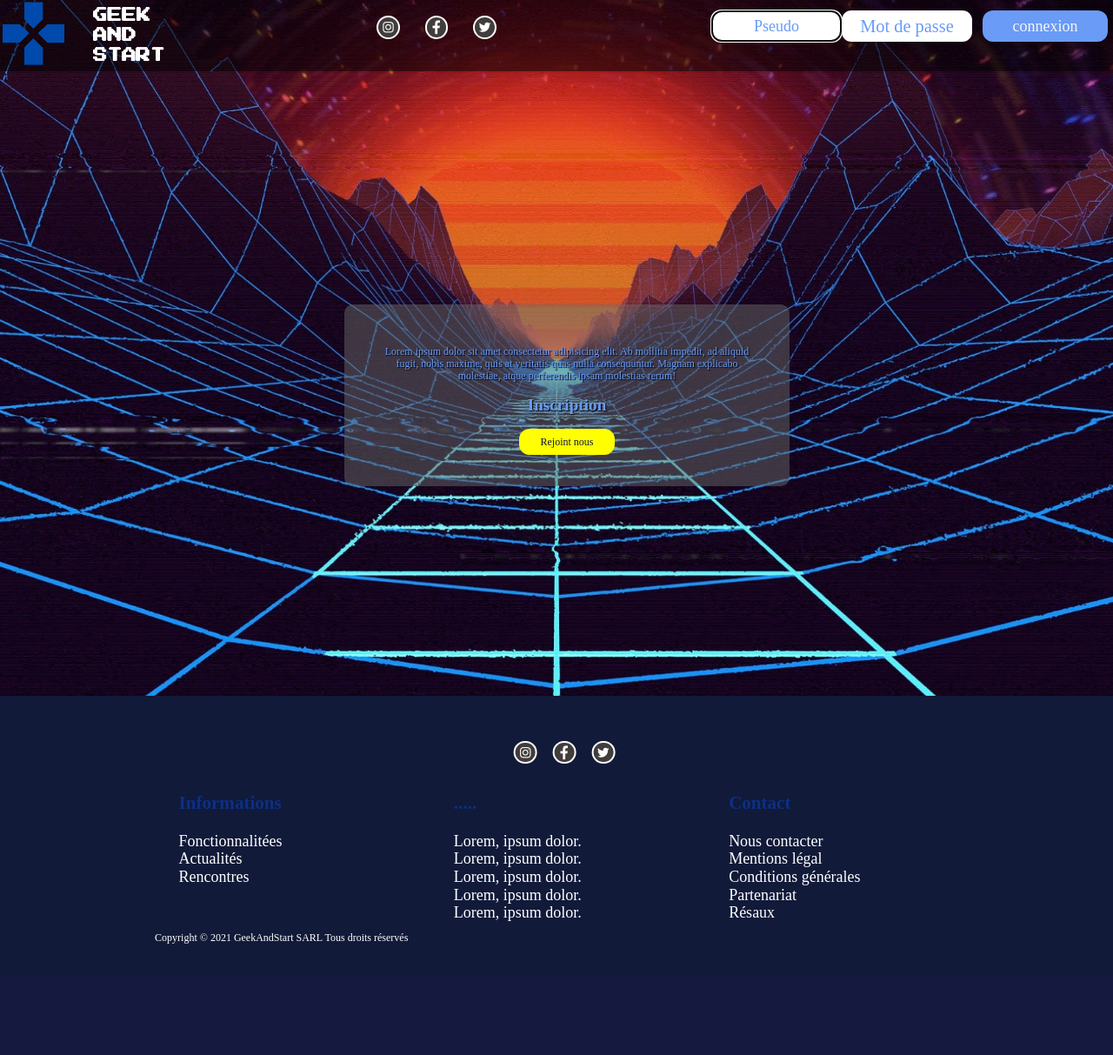
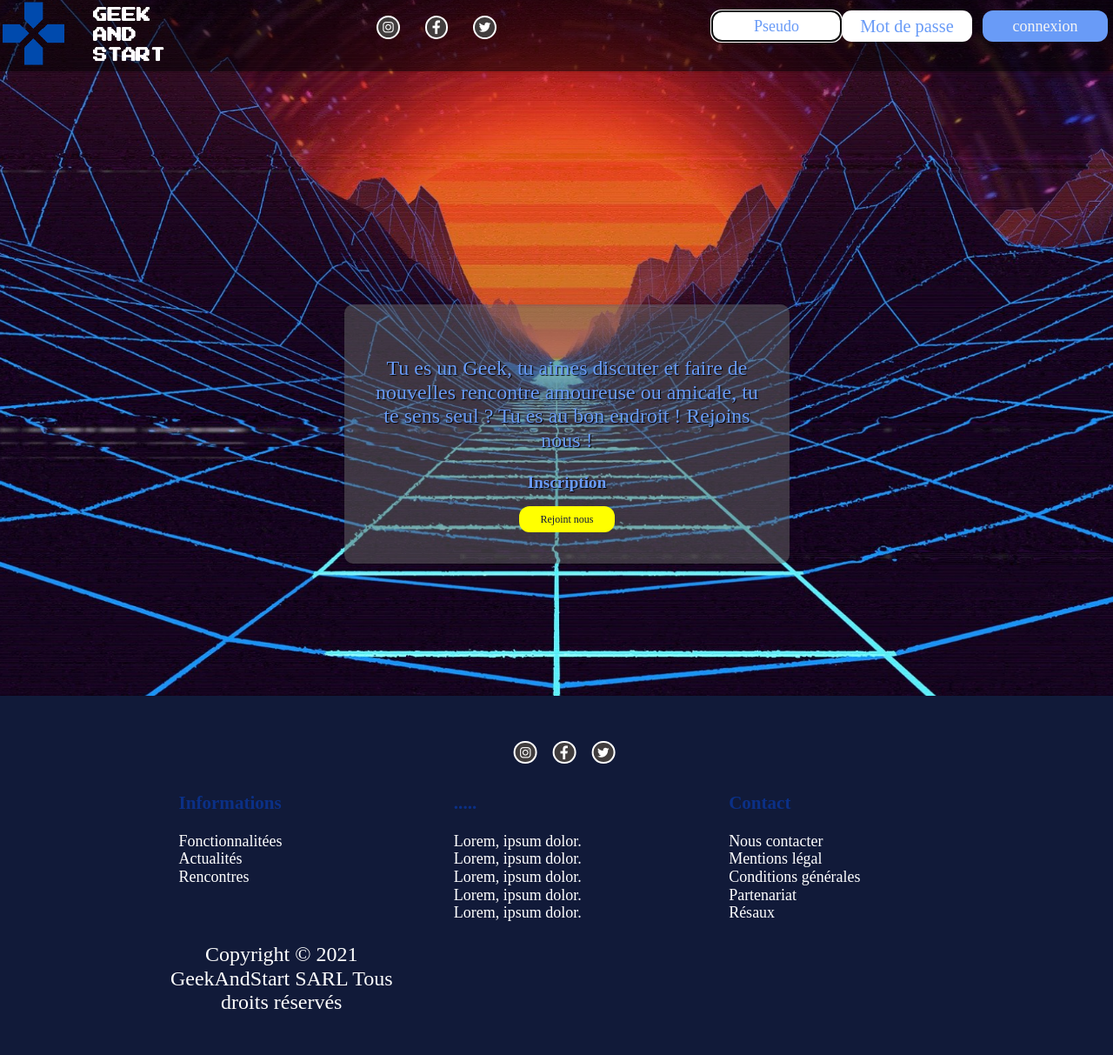
Before and after one commit to Alexandre-brienne/stc-wf3, a Symfony app: template templates/parent.html.twig in a window 1280 px wide. Shown: the whole page at 87% size. Before the commit the page ends 1085 px from the top, so only its background shows below. Run offline with Twig, Linux system fonts and the light colour scheme; the template is opened without the code that fills it, so the values that code supplies are empty; some libraries are stand-ins or nearby versions.

Commit message:
modif index

```diff
--- a/public/CSS/main.css
+++ b/public/CSS/main.css
@@ -86,6 +86,7 @@
     margin-left: 1.0rem;
     background-color: rgba(105, 105, 105, 0.5);
     border-radius: 10px;
+
 
     color: #699BF7;
     text-shadow: 1px 1px 1px rgb(0, 0, 0);
@@ -199,7 +200,7 @@
 }
 
 .body-of-index p {
-    font-size: 1rem;
+    font-size: 1.3rem;
 }
 
 .header-index section:first-of-type {
@@ -527,6 +528,7 @@ footer hr{
         border: none;
         width: 150px;
         height: 3rem;
+        margin-right: 0.5rem;
          /* adjust as needed (as long as it doesn't break the topnav) */
       }
 
@@ -665,6 +667,11 @@ footer hr{
         display: flex;
         margin-right: 10rem;
         text-decoration: underline;
+    }
+
+
+    .body-of-index p {
+        font-size: 2rem;
     }
 
     .main_of-section section {
--- a/templates/parent.html.twig
+++ b/templates/parent.html.twig
@@ -84,12 +84,8 @@
 					<section class='phrase'>
 						<article>
 							<p>
-								Lorem ipsum dolor sit amet consectetur
-								adipisicing elit. Ab mollitia impedit,
-								ad aliquid fugit, nobis maxime, quis at
-								veritatis quas nulla consequuntur.
-								Magnam explicabo molestiae, atque
-								perferendis ipsam molestias rerum!
+								Tu es un Geek, tu aimes discuter et faire de nouvelles rencontre amoureuse ou amicale,
+								 tu te sens seul ? Tu es au bon endroit ! Rejoins nous !
 							</p>
 					<div>
 						<h2>Inscription</h2>
```
